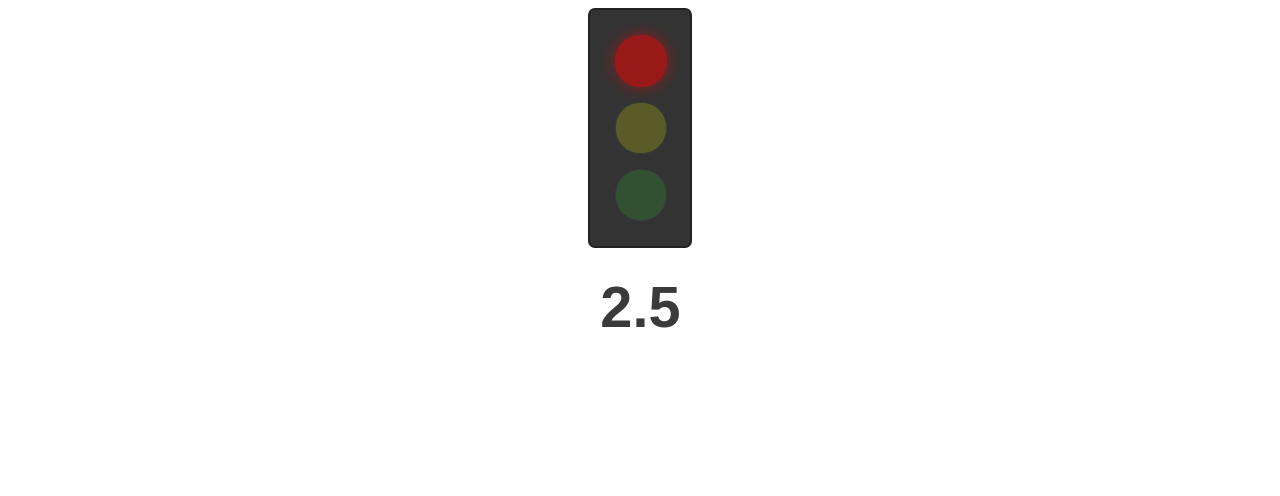
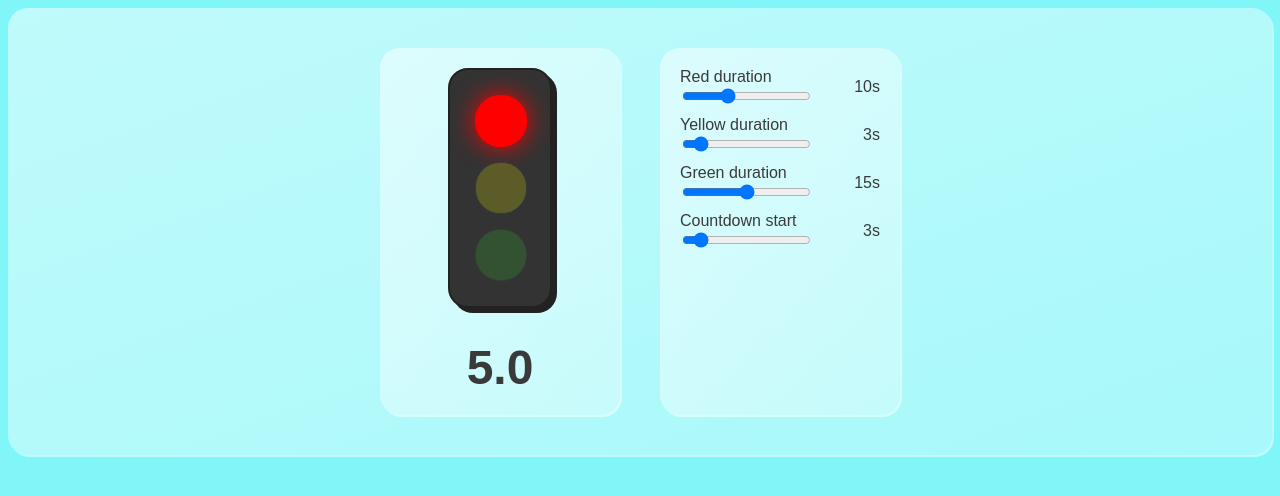
Before and after one commit to SOpatrin/Web_traffic_light, a Vue app: page /red in a window 1280 px wide. Shown: the top 496 px of the page. Built offline with nearby package versions, Linux system fonts and the light colour scheme.

Commit message:
Add styles and controls

```diff
--- a/src/App.vue
+++ b/src/App.vue
@@ -13,6 +13,10 @@ export default {
 </script>
 
 <style>
+body {
+  background-color: rgb(129, 246, 248);
+}
+
 #app {
   font-family: Arial, sans-serif;
   color: #3a3a3a;
--- a/src/components/TraficLightItem.vue
+++ b/src/components/TraficLightItem.vue
@@ -50,7 +50,7 @@ export default {
 }
 
 .red.on {
-    box-shadow: 0 0 15px red;
+    box-shadow: 0 0 25px red;
     border-color: red;
 }
 
@@ -59,7 +59,7 @@ export default {
 }
 
 .yellow.on {
-    box-shadow: 0 0 15px yellow;
+    box-shadow: 0 0 25px yellow;
     border-color: yellow;
 }
 
@@ -68,7 +68,7 @@ export default {
 }
 
 .green.on {
-    box-shadow: 0 0 15px limegreen;
+    box-shadow: 0 0 25px limegreen;
     border-color: limegreen;
 }
 
--- a/src/components/TraficLitghtBody.vue
+++ b/src/components/TraficLitghtBody.vue
@@ -1,11 +1,45 @@
 <template>
-    <div>
-        <div class="body">
-            <TraficLightItem color="red" :on="color === 'red'" :blink="color === 'red' && timer < timerLowerBound" />
-            <TraficLightItem color="yellow" :on="color === 'yellow'" :blink="color === 'yellow' && timer < timerLowerBound" />
-            <TraficLightItem color="green" :on="color === 'green'" :blink="color === 'green' && timer < timerLowerBound" />
+    <div class="margin-items card glass">
+        <div class="trafic-light-container card glass">
+            <div class="body">
+                <TraficLightItem color="red" :on="color === 'red'" :blink="color === 'red' && timer < timerLowerBound" />
+                <TraficLightItem color="yellow" :on="color === 'yellow'" :blink="color === 'yellow' && timer < timerLowerBound" />
+                <TraficLightItem color="green" :on="color === 'green'" :blink="color === 'green' && timer < timerLowerBound" />
+            </div>
+            <h1 class="timer" :class="{pulse: timer < timerLowerBound}">{{ timer.toFixed(1) }}</h1>
         </div>
-        <h1 class="timer" :class="{pulse: timer < timerLowerBound}">{{ timer.toFixed(1) }}</h1>
+        <form action="" class="controls-container card glass">
+            <fieldset>
+                <div class="row">
+                    <label class="input-label">
+                        Red duration
+                        <input type="range" name="red-time" v-model.number="colorTimes.red" min="0" max="30" />
+                    </label>
+                    <output>{{ colorTimes.red + 's' }}</output>
+                </div>
+                <div class="row">
+                    <label class="input-label">
+                        Yellow duration
+                        <input type="range" name="yellow-time" v-model.number="colorTimes.yellow" min="0" max="30" />
+                    </label>
+                    <output>{{ colorTimes.yellow + 's' }}</output>
+                </div>
+                <div class="row">
+                    <label class="input-label">
+                        Green duration
+                        <input type="range" name="green-time" v-model.number="colorTimes.green" min="0" max="30" />
+                    </label>
+                    <output>{{ colorTimes.green + 's' }}</output>
+                </div>
+                <div class="row">
+                    <label class="input-label">
+                        Countdown start
+                        <input type="range" name="timer-lower-bound" v-model.number="timerLowerBound" min="0" max="30" />
+                    </label>
+                    <output>{{ timerLowerBound + 's' }}</output>
+                </div>
+            </fieldset>
+        </form>
     </div>
 </template>
 
@@ -115,21 +149,65 @@ export default {
 </script>
 
 <style scoped>
+.glass {
+    background: white;
+    background: linear-gradient(to top left, rgba(255, 255, 255, 0.3), rgba(255, 255, 255, 0.5));
+    border-radius: 20px;
+    box-shadow: 2px 2px rgba(255, 255, 255, 0.5);
+}
+
+.card {
+    display: flex;
+    flex-wrap: wrap;
+    justify-content: center;
+    padding: 20px;
+}
+
+.margin-items > * {
+    margin: 20px;
+}
+
+.trafic-light-container, .controls-container {
+    width: 200px;
+}
+
 .body {
     margin: auto;
     width: 50px;
     background-color: #333;
     padding: 25px;
-    border-radius: 7px;
+    border-radius: 20px;
     border: 2px solid #222;
+    box-shadow: 5px 5px #222;
 }
 
 .timer {
     width: 70%;
     margin-left: auto;
     margin-right: auto;
+    margin-bottom: 0;
     font-size: 3rem;
     text-align: center;
+}
+
+form fieldset {
+    border: none;
+    margin: 0;
+    padding: 0;
+    width: 100%;
+}
+
+.row {
+    display: flex;
+    align-items: center;
+    justify-content: space-between;
+    margin-bottom: 10px;
+}
+
+.input-label {
+    display: flex;
+    flex-direction: column;
+    margin-right: 20px;
 }
 
 @keyframes pulse {
```
